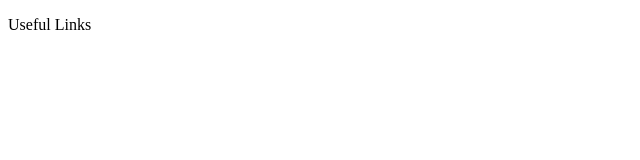
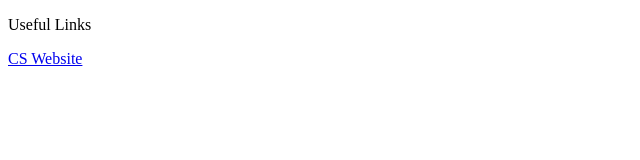
Before and after one commit to Andy-P-Bennett/Andy-P-Bennett.github.io, a plain HTML site: page index.html in a window 1280 px wide. Shown: the whole page, without its empty margins (0-640 px from the left). Drawn offline with Linux system fonts and the light colour scheme.

Commit message:
added first link!

```diff
--- a/index.html
+++ b/index.html
@@ -11,6 +11,9 @@
         <p>
             Useful Links
         </p>
+        <p>
+          <a href="https://cs111.cs.byu.edu/">CS Website</a>
+        </p>
     </div>
     <p></p>
   </body>
```
